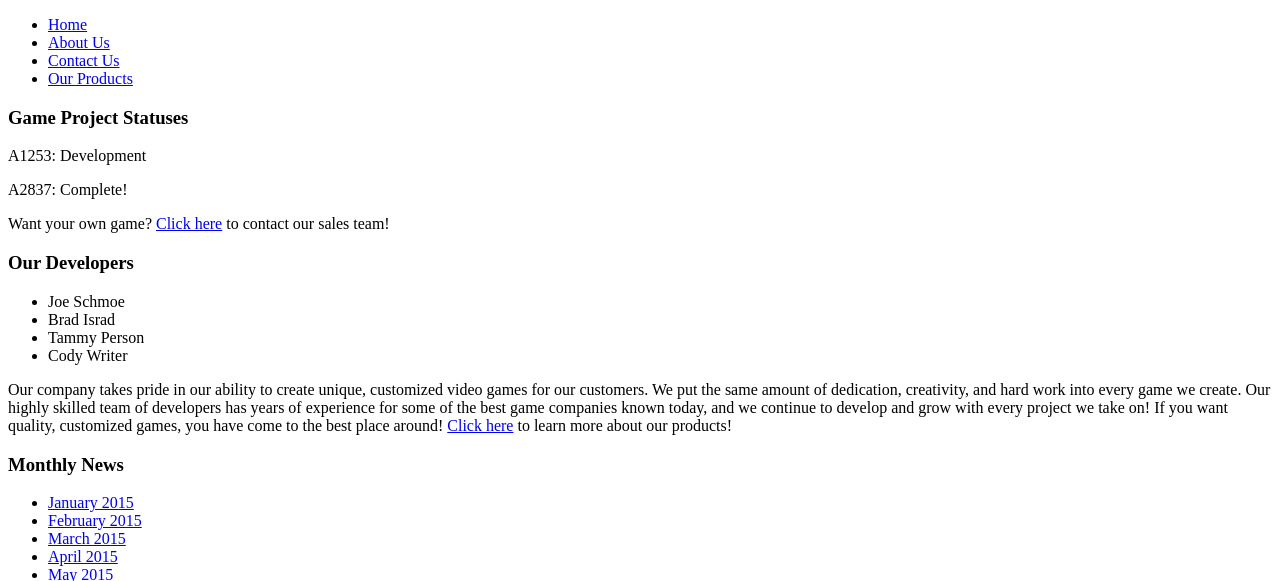
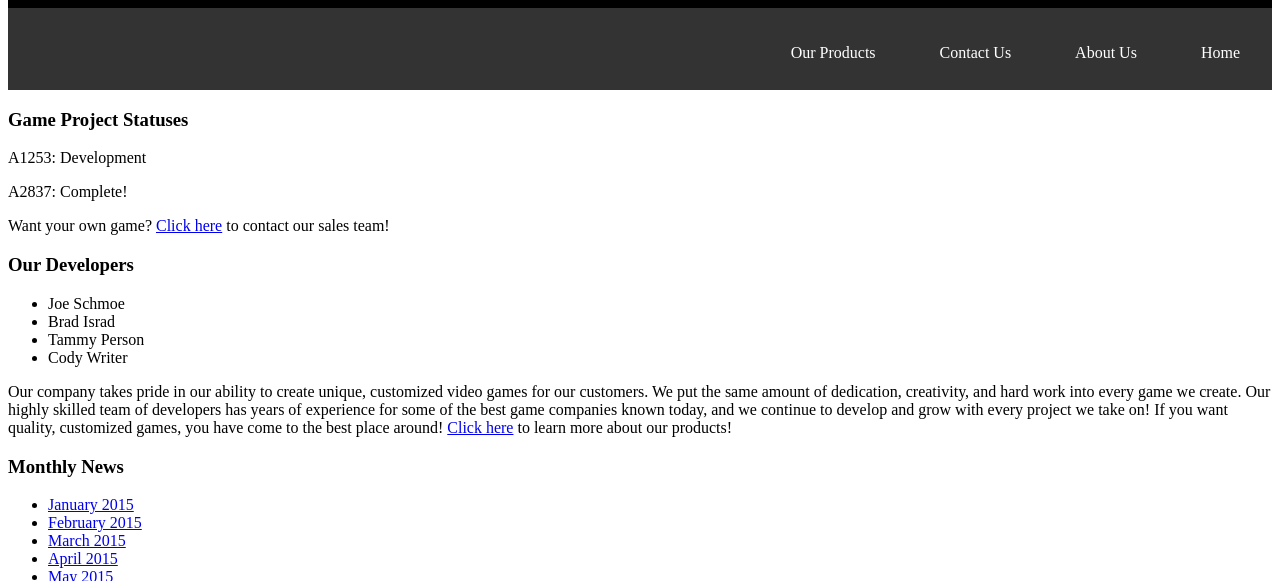
Before and after one commit to Kyle101798/CSS-Proj-1, a plain HTML site: page index.html in a window 1280 px wide. Shown: the part 218-799 px from the top of the page. Drawn offline with Linux system fonts and the light colour scheme.

Commit message:
Navbar working

```diff
--- a/index.html
+++ b/index.html
@@ -17,11 +17,11 @@
      </div>
 
 	<div id= "nav">
-         <ul>
-		<li><a href='#'>Home</a></li>
-		<li><a href='#'>About Us</a></li>
-		<li><a href='#'>Contact Us</a></li>
-		<li><a href='#'>Our Products</a></li>
+         <ul id= navList>
+		<li id="navLi"><a href='#'>Home</a></li>
+		<li id="navLi"><a href='#'>About Us</a></li>
+		<li id="navLi"><a href='#'>Contact Us</a></li>
+		<li id="navLi"><a href='#'>Our Products</a></li>
 	</ul>
         </div>
 
--- a/style.css
+++ b/style.css
@@ -20,6 +20,41 @@
 
 }
 
+#nav{
+    padding-top: 8px;
+    background-color: black;
+    margin: 0;
+
+
+
+}
+
+#navList{
+      list-style-type: none;
+  margin: 0;
+  padding-top: 8px;
+  overflow: hidden;
+  background-color: #333;
+}
+
+#navList a {
+  display: block;
+  color: white;
+  text-align: center;
+  padding: 14px 16px;
+  text-decoration: none;
+}
+
+#navLi{
+    float: right;
+display: block;
+  color: white;
+  text-align: center;
+  padding: 14px 16px;
+}
+
+
+
 span{
     color:#00C70D;
 }
```
